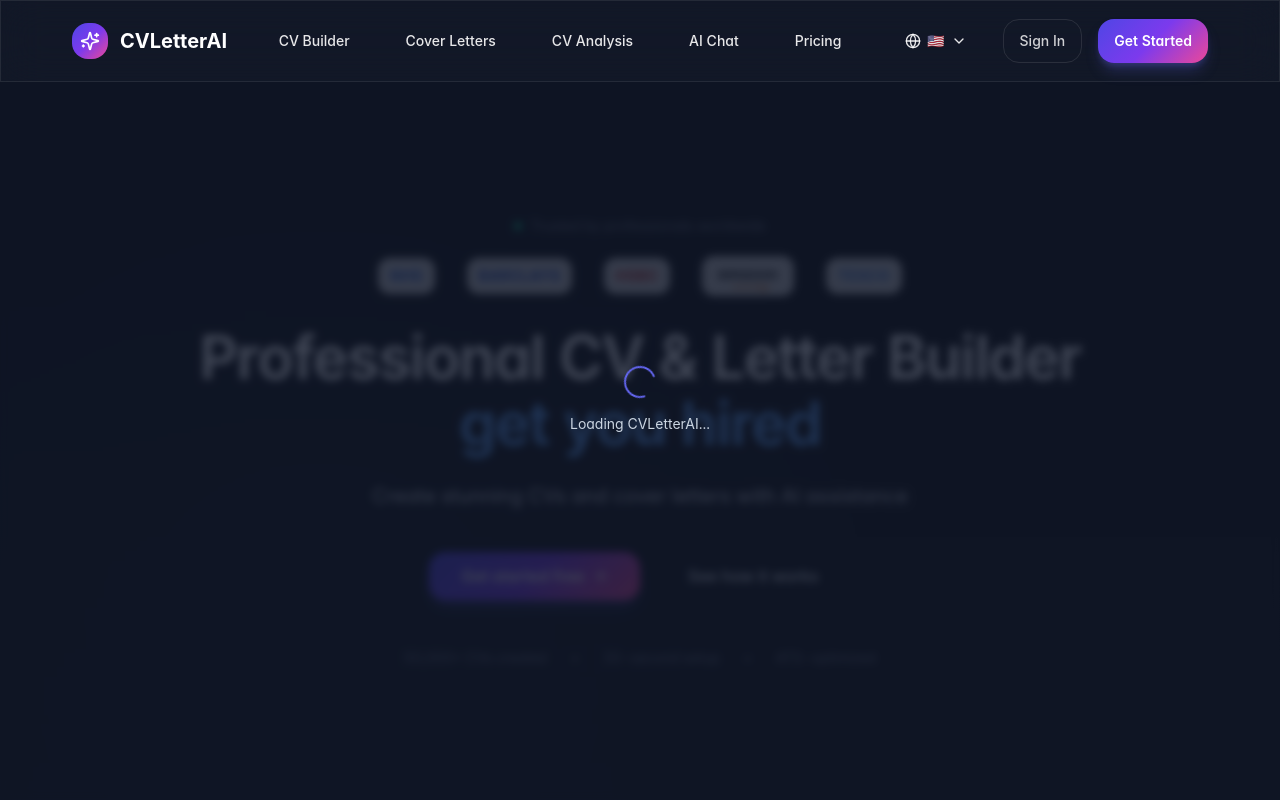
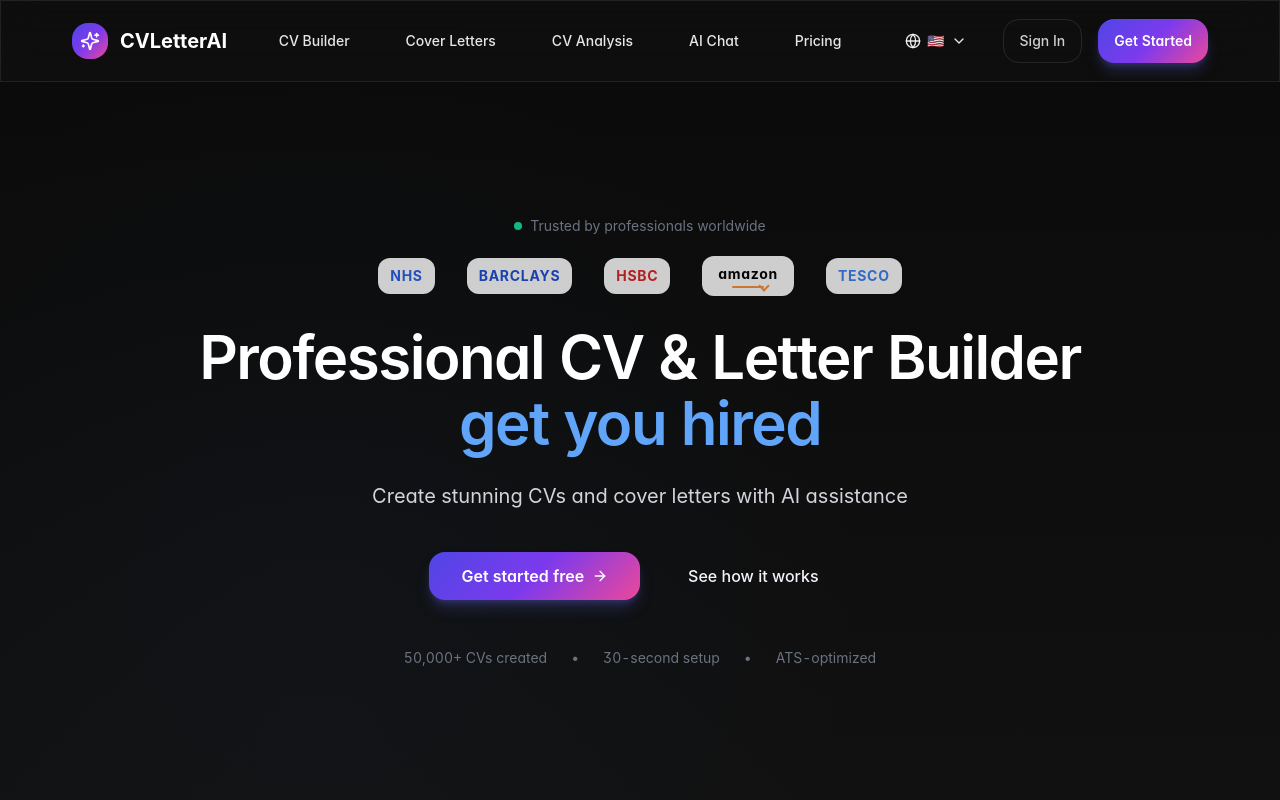
Before and after one commit to joshsegatt/CVLetterAI, a Next.js app: page / in a window 1280 px wide. Shown: the top 800 px of the page. Built offline with nearby package versions, Linux system fonts and the light colour scheme.

Commit message:
Fix black hero background by removing conflicting layout overlays and loading screen

```diff
--- a/src/app/layout.tsx
+++ b/src/app/layout.tsx
@@ -64,50 +64,14 @@ export default function RootLayout({ children }: RootLayoutProps) {
         {/* Critical CSS styles are already included in globals.css */}
       </head>
       <body className="min-h-screen font-sans antialiased overflow-x-hidden">
-        {/* Ultra Modern Background with Mesh Gradient */}
-        <div className="fixed inset-0 -z-10 bg-gradient-mesh" />
-
-        {/* Loading State */}
-        <div id="loading-overlay" className="fixed inset-0 z-50 flex items-center justify-center bg-surface-900/80 backdrop-blur-sm">
-          <div className="flex flex-col items-center space-y-4">
-            <div className="h-8 w-8 animate-spin rounded-full border-2 border-primary-500 border-t-transparent" />
-            <p className="text-sm text-surface-300">Loading CVLetterAI...</p>
-          </div>
-        </div>
-
         <Providers>
           <I18nProvider>
             {/* Main App Container */}
             <div className="relative min-h-screen">
-              {/* Gradient Orbs for Visual Enhancement */}
-              <div className="fixed inset-0 -z-10 overflow-hidden">
-                <div className="absolute -top-40 -right-40 h-80 w-80 rounded-full bg-primary-500/10 blur-3xl animate-float" />
-                <div className="absolute -bottom-40 -left-40 h-80 w-80 rounded-full bg-luxury-500/10 blur-3xl animate-float" style={{ animationDelay: '1s' }} />
-                <div className="absolute top-1/2 left-1/2 h-60 w-60 -translate-x-1/2 -translate-y-1/2 rounded-full bg-accent-500/5 blur-3xl animate-pulse-glow" />
-              </div>
-
               {children}
             </div>
           </I18nProvider>
         </Providers>
-
-        {/* Remove loading overlay after hydration */}
-        <script
-          dangerouslySetInnerHTML={{
-            __html: `
-              document.addEventListener('DOMContentLoaded', function() {
-                setTimeout(function() {
-                  const loadingOverlay = document.getElementById('loading-overlay');
-                  if (loadingOverlay) {
-                    loadingOverlay.style.opacity = '0';
-                    loadingOverlay.style.transition = 'opacity 0.3s ease-out';
-                    setTimeout(() => loadingOverlay.remove(), 300);
-                  }
-                }, 500);
-              });
-            `
-          }}
-        />
       </body>
     </html>
   );
```
